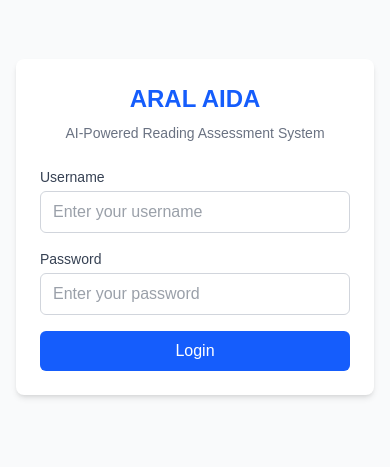
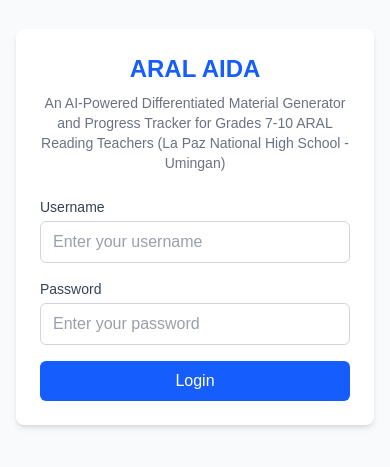
Before and after one commit to renzeicarvajal/aral-aida, a Next.js app: page / in a window 390 px wide. Shown: the part 195-662 px from the top of the page. Built offline with nearby package versions, Linux system fonts and the light colour scheme.

Commit message:
Fix:Finalize mobile UI

```diff
--- a/app/page.tsx
+++ b/app/page.tsx
@@ -40,7 +40,8 @@ export default function LoginPage() {
     <div className="min-h-screen bg-gray-50 flex items-center justify-center p-4">
       <div className="bg-white p-6 sm:p-8 rounded-lg shadow-md w-full max-w-md">
         <h1 className="text-2xl sm:text-3xl font-bold text-center text-blue-600 mb-2">ARAL AIDA</h1>
-        <p className="text-center text-gray-500 mb-6 text-sm sm:text-base">AI-Powered Reading Assessment System</p>
+        <p className="text-center text-gray-500 mb-6 text-sm sm:text-base">An AI-Powered Differentiated Material Generator
+and Progress Tracker for Grades 7-10 ARAL Reading Teachers (La Paz National High School - Umingan)</p>
 
         <form onSubmit={handleLogin} className="space-y-4">
           <div>
```
